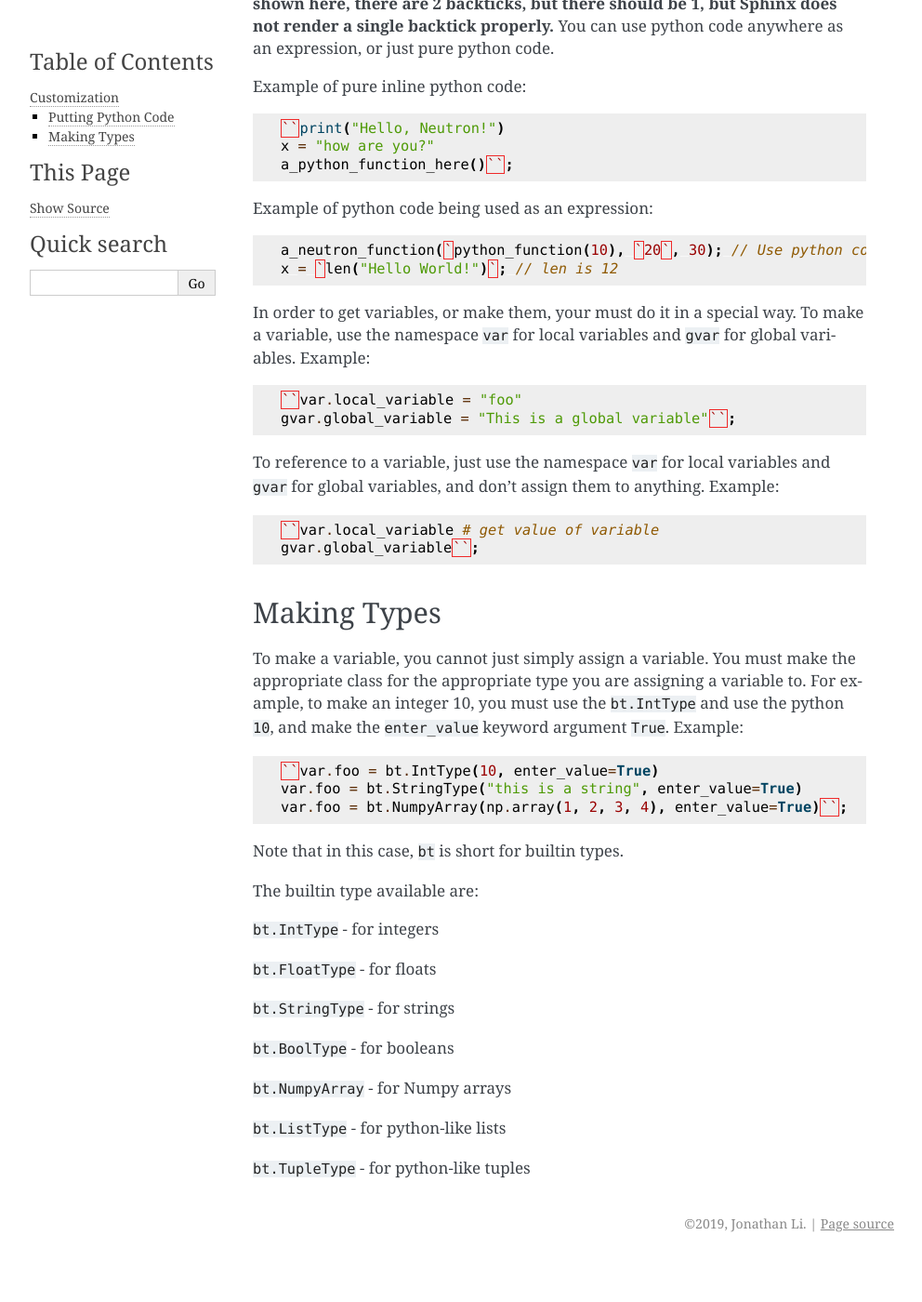
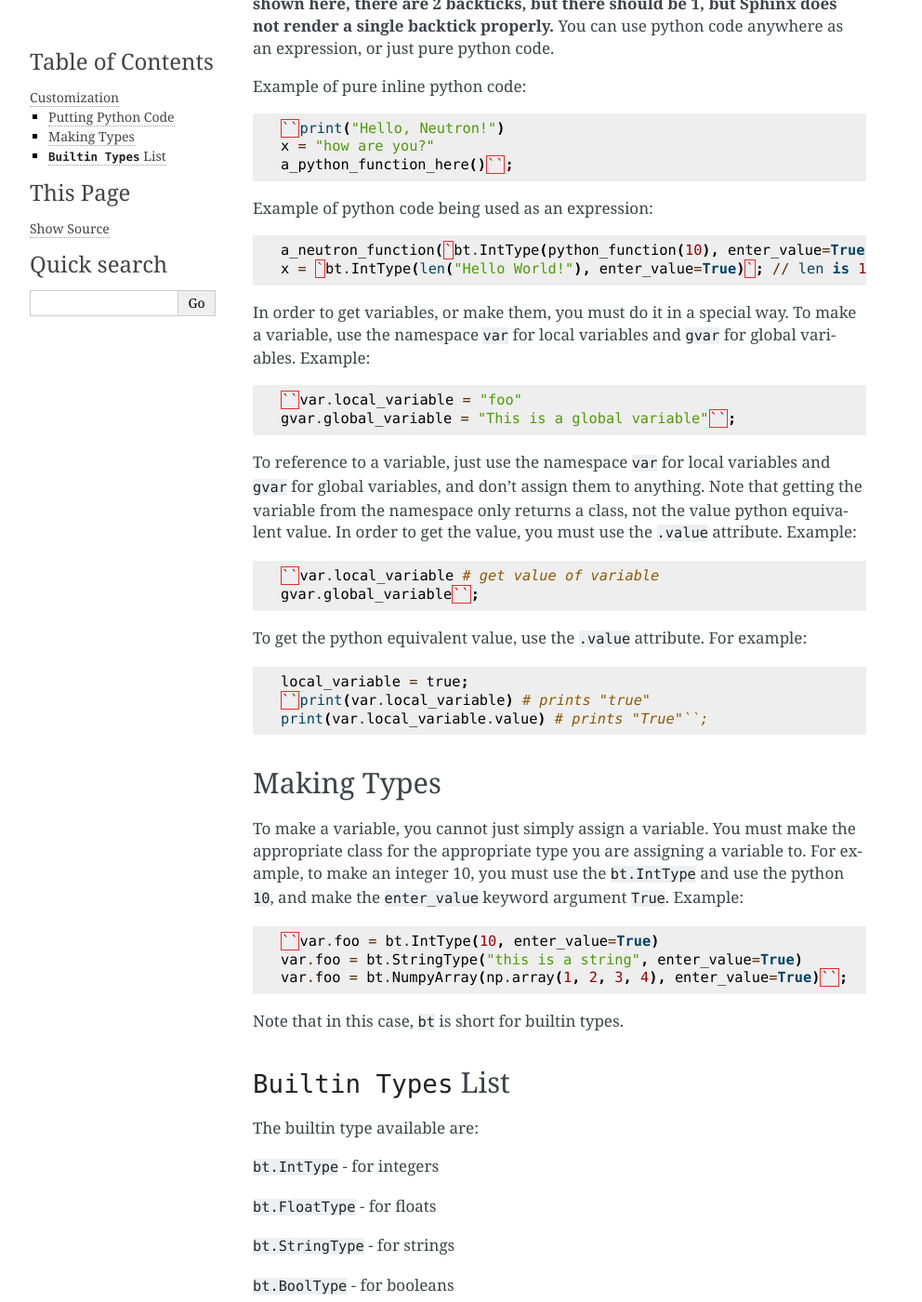
Before and after one commit to the-neutron-foundation/neutron-language, a Sphinx documentation site: the page built from docs/source/customization.rst, in a window 1280 px wide and 1400 px high, scrolled down 275 px. Shown: the whole window at 93% size, without its empty margins (148-1140 px from the left). Built offline with Sphinx 7.4.7, drawn with Linux system fonts in a browser that asks for light colours; before the commit the page ends 1630 px from its top, so only the background shows below that.

Commit message:
Added more built-in functions and docs

```diff
--- a/docs/source/customization.rst
+++ b/docs/source/customization.rst
@@ -17,24 +17,32 @@ Example of pure inline python code:
 
 Example of python code being used as an expression:
 
-.. code-block:: java
+.. code-block:: python
 
-  a_neutron_function(`python_function(10), `20`, 30); // Use python code as positional arguments
-  x = `len("Hello World!")`; // len is 12
+  a_neutron_function(`bt.IntType(python_function(10), enter_value=True)`, `bt.IntType(20, enter_value=True)`, 30); // Use python code as positional arguments
+  x = `bt.IntType(len("Hello World!"), enter_value=True)`; // len is 12
 
-In order to get variables, or make them, your must do it in a special way. To make a variable, use the namespace ``var`` for local variables and ``gvar`` for global variables. Example:
+In order to get variables, or make them, you must do it in a special way. To make a variable, use the namespace ``var`` for local variables and ``gvar`` for global variables. Example:
 
 .. code-block:: python
 
   ``var.local_variable = "foo"
   gvar.global_variable = "This is a global variable"``;
 
-To reference to a variable, just use the namespace ``var`` for local variables and ``gvar`` for global variables, and don't assign them to anything. Example:
+To reference to a variable, just use the namespace ``var`` for local variables and ``gvar`` for global variables, and don't assign them to anything. Note that getting the variable from the namespace only returns a class, not the value python equivalent value. In order to get the value, you must use the ``.value`` attribute. Example:
 
 .. code-block:: python
 
   ``var.local_variable # get value of variable
   gvar.global_variable``;
+
+To get the python equivalent value, use the ``.value`` attribute. For example:
+
+.. code-block:: python
+
+  local_variable = true;
+  ``print(var.local_variable) # prints "true"
+  print(var.local_variable.value) # prints "True"``;
 
 Making Types
 ^^^^^^^^^^^^
@@ -48,6 +56,8 @@ To make a variable, you cannot just simply assign a variable. You must make the
 
 Note that in this case, ``bt`` is short for builtin types.
 
+``Builtin Types`` List
+^^^^^^^^^^^^^^^^^^^^^^
 The builtin type available are:
 
 ``bt.IntType`` - for integers
```
Also changed, not shown: docs/source/introduction.rst (+17 -1 lines), 11 other files.
